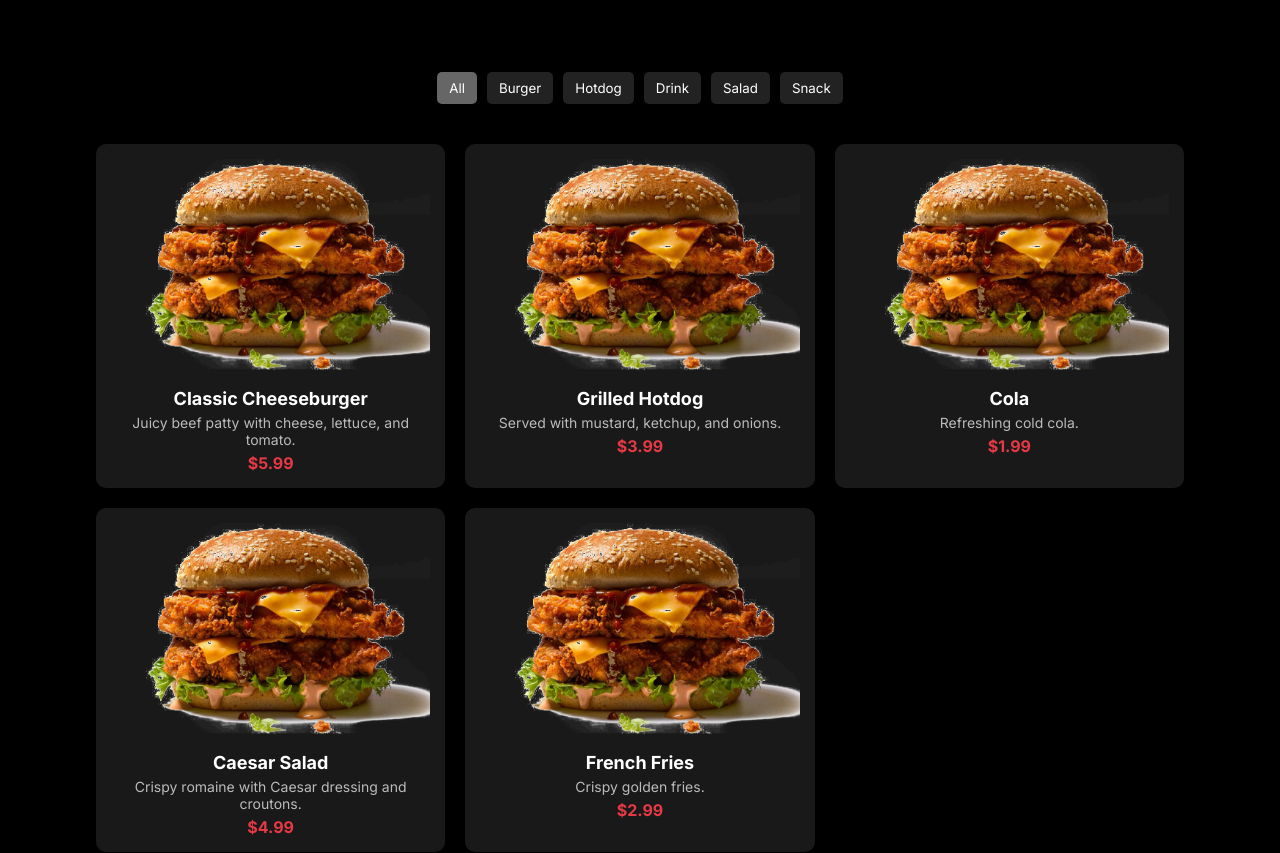
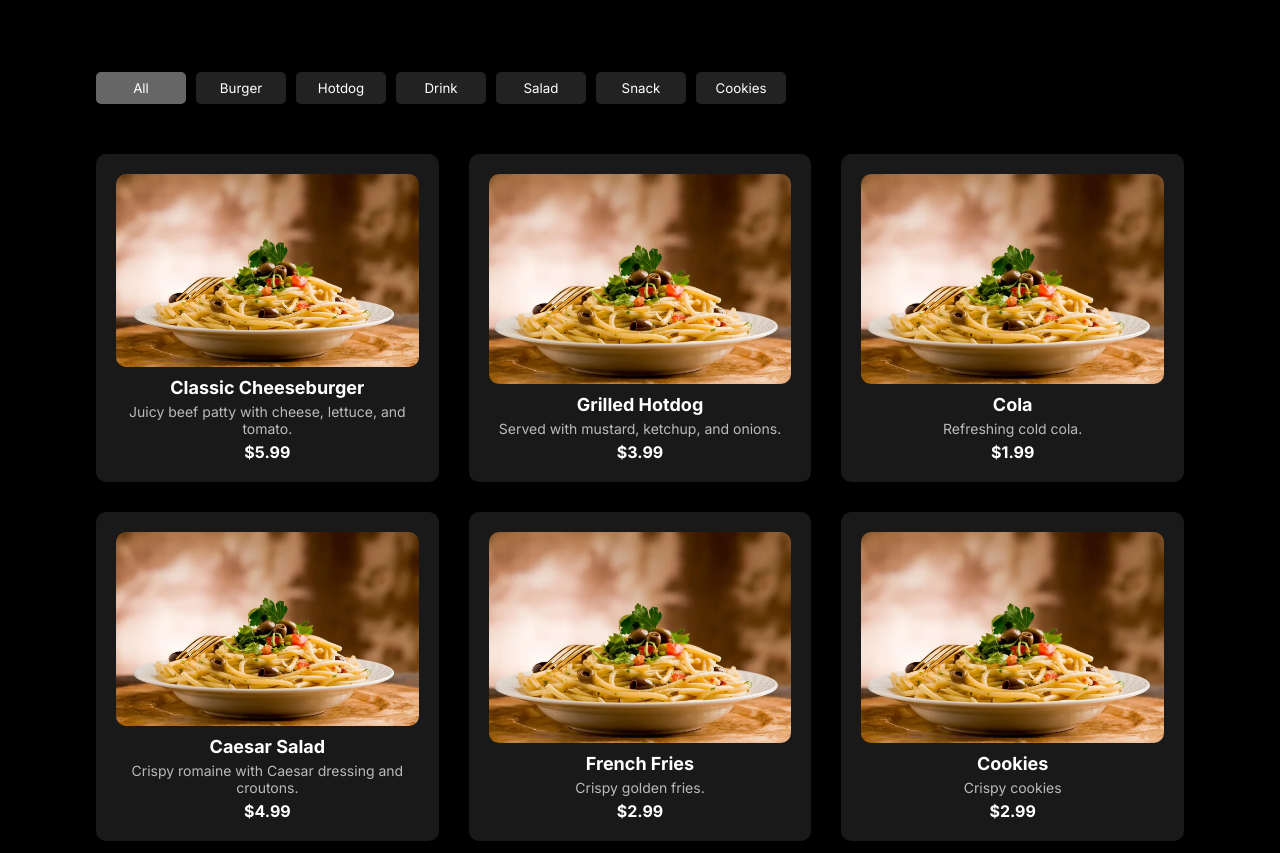
Before and after one commit to Akbarshoh404/restaurant-1, a React (Create React App) app: page / in a window 1280 px wide. Shown: the part 1540-2393 px from the top of the page. Built offline with nearby package versions, Linux system fonts and the light colour scheme.

Commit message:
Added Menu

```diff
--- a/src/Landing/Home/Section1/style.module.scss
+++ b/src/Landing/Home/Section1/style.module.scss
@@ -16,7 +16,6 @@
 
 .container {
   width: 90%; // Slightly wider container
-  max-width: 1200px; // Set a maximum width
   margin: 0 auto;
   display: flex;
   flex-direction: column;
@@ -66,7 +65,7 @@
 }
 
 // Media query for smaller screens (e.g., tablets and phones)
-@media (min-width: 900px) {
+@media (min-width: 1000px) {
   .module {
     flex-direction: row; // Switch back to row layout on larger screens
     gap: 50px; // Larger gap on larger screens
--- a/src/Landing/Home/Section2/index.jsx
+++ b/src/Landing/Home/Section2/index.jsx
@@ -1,7 +1,7 @@
 import React, { useState } from "react";
 import styles from "./style.module.scss";
 
-import burgerImg from "../../../Data/Images/Burgers/image.png";
+import menuImg from "../../../Data/Images/image.png";
 
 const products = [
   {
@@ -10,7 +10,7 @@ const products = [
     title: "Classic Cheeseburger",
     desc: "Juicy beef patty with cheese, lettuce, and tomato.",
     price: "$5.99",
-    img: burgerImg,
+    img: menuImg,
   },
   {
     id: 2,
@@ -18,7 +18,7 @@ const products = [
     title: "Grilled Hotdog",
     desc: "Served with mustard, ketchup, and onions.",
     price: "$3.99",
-    img: burgerImg,
+    img: menuImg,
   },
   {
     id: 3,
@@ -26,7 +26,7 @@ const products = [
     title: "Cola",
     desc: "Refreshing cold cola.",
     price: "$1.99",
-    img: burgerImg,
+    img: menuImg,
   },
   {
     id: 4,
@@ -34,7 +34,7 @@ const products = [
     title: "Caesar Salad",
     desc: "Crispy romaine with Caesar dressing and croutons.",
     price: "$4.99",
-    img: burgerImg,
+    img: menuImg,
   },
   {
     id: 5,
@@ -42,11 +42,27 @@ const products = [
     title: "French Fries",
     desc: "Crispy golden fries.",
     price: "$2.99",
-    img: burgerImg,
+    img: menuImg,
+  },
+  {
+    id: 6,
+    type: "cookies",
+    title: "Cookies",
+    desc: "Crispy cookies",
+    price: "$2.99",
+    img: menuImg,
   },
 ];
 
-const categories = ["all", "burger", "hotdog", "drink", "salad", "snack"];
+const categories = [
+  "all",
+  "burger",
+  "hotdog",
+  "drink",
+  "salad",
+  "snack",
+  "cookies",
+];
 
 const Section2 = () => {
   const [selectedCategory, setSelectedCategory] = useState("all");
--- a/src/Landing/Home/Section2/style.module.scss
+++ b/src/Landing/Home/Section2/style.module.scss
@@ -1,3 +1,5 @@
+@import url("https://fonts.googleapis.com/css2?family=Inter:ital,opsz,wght@0,14..32,100..900;1,14..32,100..900&display=swap");
+
 * {
   margin: 0;
   padding: 0;
@@ -9,6 +11,7 @@
   height: fit-content;
   background: #000;
   padding: 50px 0px;
+  font-family: Inter !important;
 }
 
 .container {
@@ -18,9 +21,17 @@
 
 .sorting {
   display: flex;
-  justify-content: center;
   gap: 10px;
   margin-bottom: 20px;
+  overflow-x: auto;
+  white-space: nowrap;
+  padding-bottom: 10px;
+  scrollbar-width: none;
+  -ms-overflow-style: none;
+
+  &::-webkit-scrollbar {
+    display: none;
+  }
 
   button {
     background: #222;
@@ -30,6 +41,8 @@
     border-radius: 5px;
     cursor: pointer;
     transition: 0.3s;
+    min-width: 90px;
+    flex-shrink: 0;
 
     &:hover {
       background: #444;
@@ -44,21 +57,27 @@
 .cards {
   display: grid;
   grid-template-columns: repeat(3, 1fr);
-  gap: 20px;
+  gap: 30px;
   justify-content: center;
   padding: 20px 0;
+  align-items: stretch;
 }
 
 .card {
   background: #191919;
-  padding: 15px;
+  padding: 20px;
   border-radius: 10px;
   box-shadow: 0 4px 8px rgba(0, 0, 0, 0.2);
   text-align: center;
   width: 100%;
+  display: flex;
+  flex-direction: column;
+  justify-content: space-between;
+  height: 100%;
 }
 
 .image {
+  height: 100%;
   width: 100%;
   object-fit: cover;
   border-radius: 10px;
@@ -80,5 +99,19 @@
 .price {
   font-size: 16px;
   font-weight: bold;
-  color: #e63946;
+  color: white;
 }
+
+@media (max-width: 1000px) {
+  .cards {
+    display: grid;
+    grid-template-columns: repeat(2, 1fr);
+  }
+}
+
+@media (max-width: 650px) {
+  .cards {
+    display: grid;
+    grid-template-columns: repeat(1, 1fr);
+  }
+}
```
Also changed, not shown: src/Data/Images/Burgers/image.png (deleted), src/Data/Images/image.png (added).
